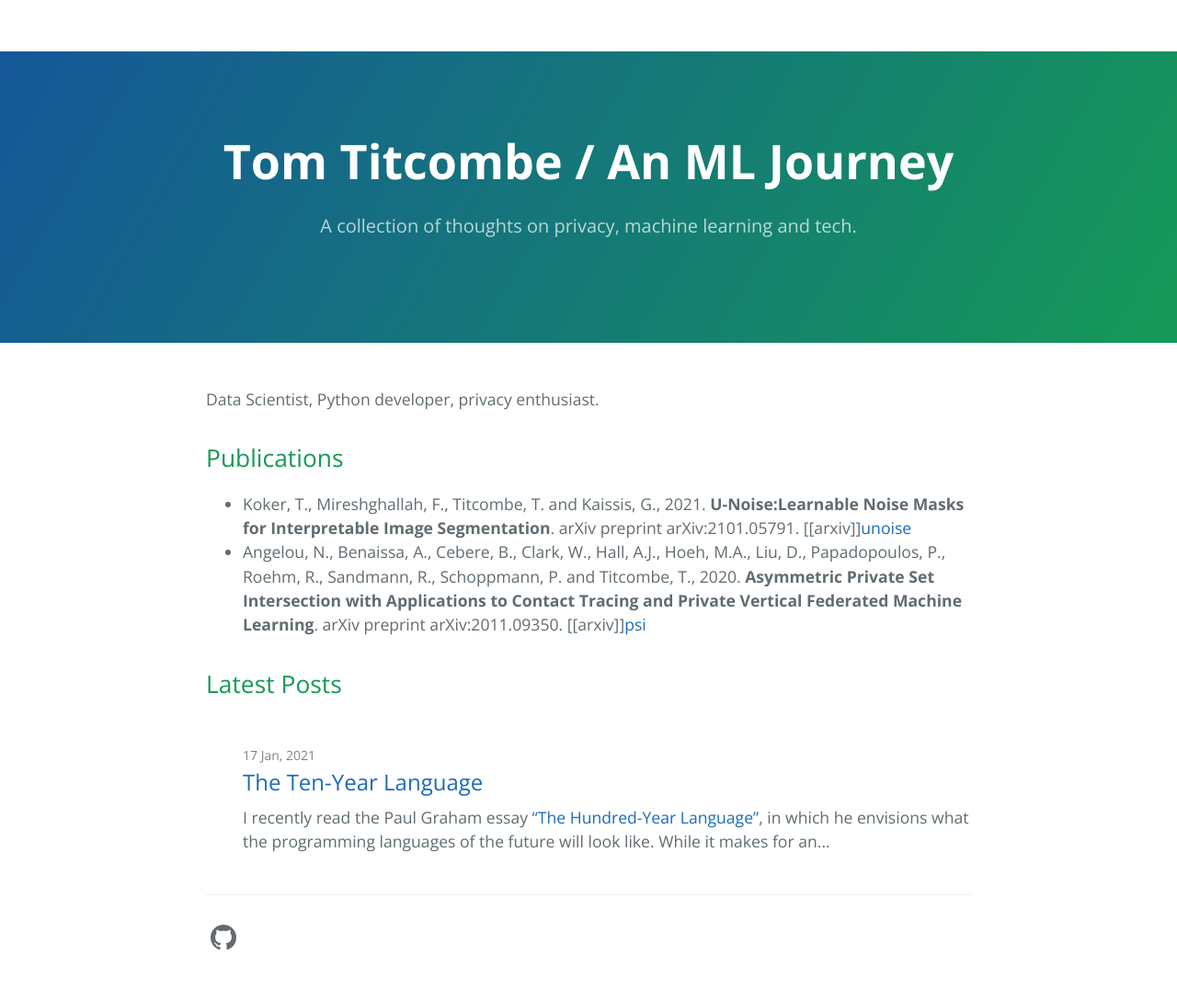
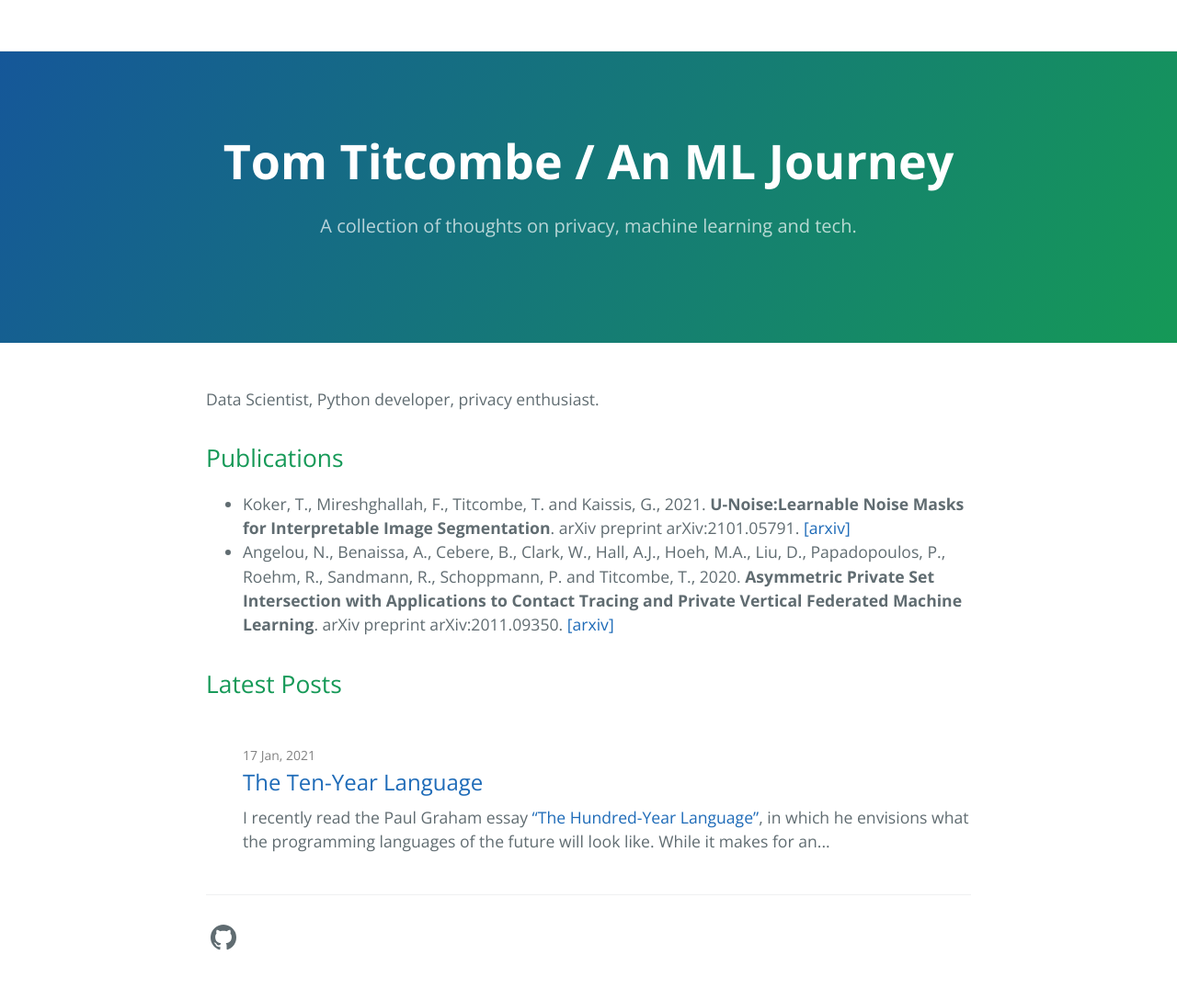
Before and after one commit to TTitcombe/TTitcombe.github.io, a Jekyll site: the page built from index.md, in a window 1280 px wide. Shown: the whole page at 92% size. Built offline with Jekyll 4.4.1, drawn with Linux system fonts in a browser that asks for light colours.

Commit message:
Fix links to pubs again
md to html conversion doesn't understand MD link shortcuts

```diff
--- a/index.md
+++ b/index.md
@@ -7,9 +7,6 @@ privacy enthusiast.
 
 ## Publications
 
-- Koker, T., Mireshghallah, F., Titcombe, T. and Kaissis, G., 2021. **U-Noise:Learnable Noise Masks for Interpretable Image Segmentation**. arXiv preprint arXiv:2101.05791. [\[arxiv]][unoise]
+- Koker, T., Mireshghallah, F., Titcombe, T. and Kaissis, G., 2021. **U-Noise:Learnable Noise Masks for Interpretable Image Segmentation**. arXiv preprint arXiv:2101.05791. [\[arxiv\]](https://arxiv.org/abs/2101.05791)
 - Angelou, N., Benaissa, A., Cebere, B., Clark, W., Hall, A.J., Hoeh, M.A., Liu, D., Papadopoulos, P., Roehm, R., Sandmann, R., Schoppmann, P. and Titcombe, T., 2020. **Asymmetric Private Set Intersection with Applications to Contact Tracing and Private Vertical Federated Machine Learning**. arXiv preprint arXiv:2011.09350.
-[\[arxiv]][psi]
-
-[unoise]: https://arxiv.org/abs/2101.05791
-[psi]: https://arxiv.org/abs/2011.09350v1
+[\[arxiv\]](https://arxiv.org/abs/2011.09350v1)
```
